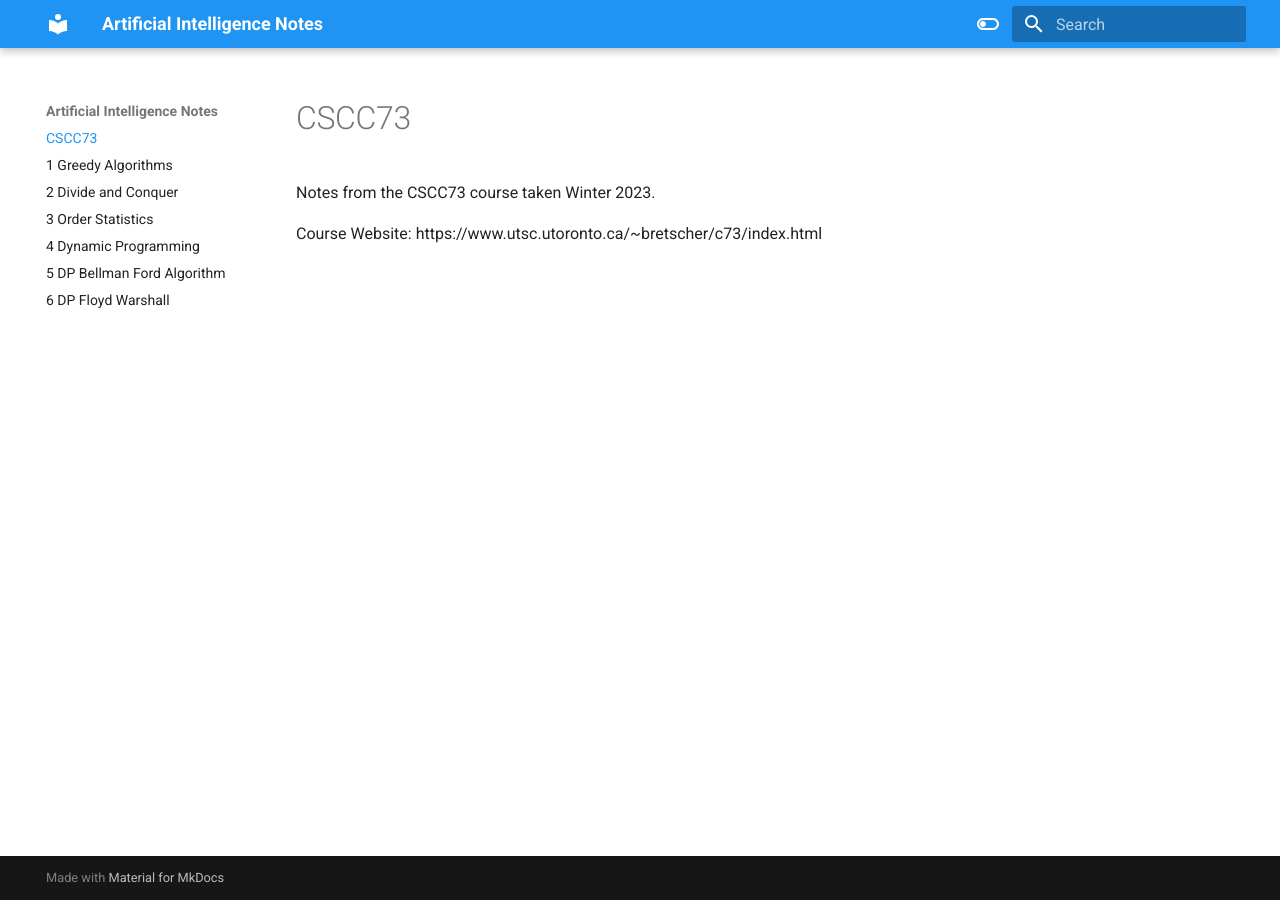
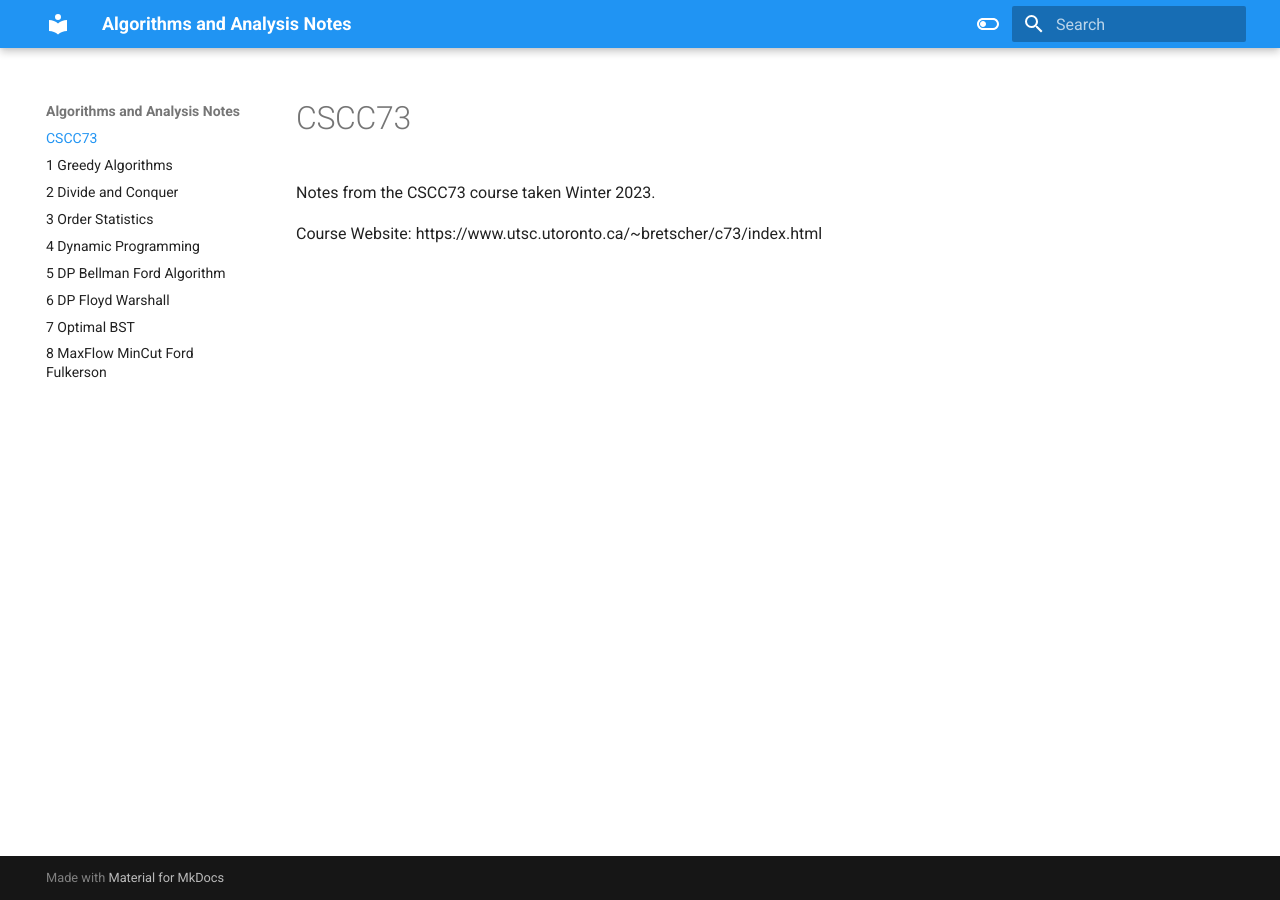
Before and after one commit to richardye101/CSCC73-Algorithm-Design-Analysis, an MkDocs documentation site: the page built from docs/index.md, in a window 1280 px wide. Built offline with MkDocs 1.6.1 and Material for MkDocs 9.7.7, drawn with Linux system fonts in a browser that asks for light colours.

Commit message:
site name change

```diff
--- a/mkdocs.yml
+++ b/mkdocs.yml
@@ -1,4 +1,4 @@
-site_name: Artificial Intelligence Notes
+site_name: Algorithms and Analysis Notes
 
 theme:
     name: 'material'
```
Also changed, not shown: docs/7-Optimal-BST.md (added, +1 -0 lines), docs/8-MaxFlow-MinCut-Ford_Fulkerson.md (added, +3 -0 lines), docs/Obsidian-Attachments/8-MaxFlow-MinCut-1.png (added), docs/Obsidian-Attachments/Pasted image 20230118132845.png (deleted), docs/Obsidian-Attachments/Pasted image 20230123114249.png (deleted), docs/Obsidian-Attachments/Pasted image 20230125100243.png (deleted), docs/Obsidian-Attachments/Pasted image 20230201110130.png (deleted), docs/Obsidian-Attachments/Pasted image 20230201110132.png (deleted).
